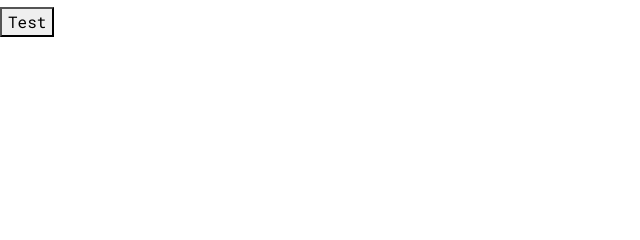
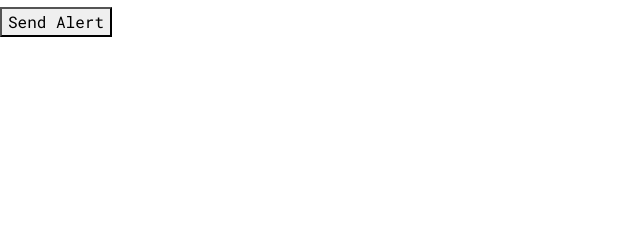
Before and after one commit to batiyeh/weather-station, a Django app: page /currentweather in a window 1280 px wide. Shown: the part 291-531 px from the top of the page, without its empty margins (0-640 px from the left). Run offline with Django 3.2, Linux system fonts and the light colour scheme; data that the repository does not hold is empty; some libraries are stand-ins or nearby versions.

Commit message:
merging master to fix stuff for ajax

```diff
--- a/currentweather/static/js/scripts.js
+++ b/currentweather/static/js/scripts.js
@@ -1,12 +1,11 @@
 // Place your javascript stuff here
-
 $(document).ready(function(){
     function csrfSafeMethod(method) {
         // these HTTP methods do not require CSRF protection
         return (/^(GET|HEAD|OPTIONS|TRACE)$/.test(method));
     }
 
-    $('#testid').click(function() {
+    $('#alert').click(function() {
         var email = "btatiyeh@gmail.com";
         var csrftoken = Cookies.get('csrftoken');
 
@@ -20,7 +19,7 @@ $(document).ready(function(){
 
         $.ajax({
             type: "POST",
-            url: '/restUrl', // This is the url to the django view in urls.py
+            url: '/testAlert', // This is the url to the django view in urls.py
             dataType: 'json',
             data: {
                email: email
--- a/currentweather/templates/currentWeather.html
+++ b/currentweather/templates/currentWeather.html
@@ -15,9 +15,8 @@
     <link href="https://fonts.googleapis.com/css?family=Roboto+Mono" rel="stylesheet">
     <link href="{% static 'css/styles.css' %}" rel="stylesheet">
 
-    <script src="http://code.jquery.com/jquery-3.3.1.min.js" integrity="sha256-FgpCb/KJQlLNfOu91ta32o/NMZxltwRo8QtmkMRdAu8="
-        crossorigin="anonymous"></script>
-        <script src="https://cdn.jsdelivr.net/npm/js-cookie@2/src/js.cookie.min.js"></script>
+    <script src="http://code.jquery.com/jquery-3.3.1.min.js" integrity="sha256-FgpCb/KJQlLNfOu91ta32o/NMZxltwRo8QtmkMRdAu8=" crossorigin="anonymous"></script>
+    <script src="https://cdn.jsdelivr.net/npm/js-cookie@2/src/js.cookie.min.js"></script>
     <script src="https://cdnjs.cloudflare.com/ajax/libs/popper.js/1.12.9/umd/popper.min.js" integrity="sha384-ApNbgh9B+Y1QKtv3Rn7W3mgPxhU9K/ScQsAP7hUibX39j7fakFPskvXusvfa0b4Q"
         crossorigin="anonymous"></script>
     <script src="https://maxcdn.bootstrapcdn.com/bootstrap/4.0.0/js/bootstrap.min.js" integrity="sha384-JZR6Spejh4U02d8jOt6vLEHfe/JQGiRRSQQxSfFWpi1MquVdAyjUar5+76PVCmYl"
@@ -67,7 +66,7 @@
     <h2>Atmospheric Pressure: {{ pressure }} mb</h2>
     <h2>Wind Speed: {{ wind_speed }} mph</h2>
 
-    <button id="testid">Test</button>
+    <button id ='alert'>Send Alert</button>
 
 </body>
 
--- a/currentweather/views.py
+++ b/currentweather/views.py
@@ -2,7 +2,6 @@
 # or directly to an HTML page to be
 from django.http import HttpResponse
 from django.shortcuts import render
-
 from dj_twilio_sms import utils
 from dj_twilio_sms.models import OutgoingSMS
 from sendsms.message import SmsMessage
@@ -67,7 +66,7 @@ def testAlert(request):
     #!usr/bin/python2.7
 
     #api.send_sms(body='I can haz txt', from_phone='+2488800626', to=['+2488800626'])
-
+    response = {'attribute1': 'TestData', 'attribute2': 'MoreTestData'}
     send_mail(
         'Weather Alert!',
         'The Weather is BAD!',
@@ -75,4 +74,4 @@ def testAlert(request):
         ['tmalarkey14@gmail.com'],
         fail_silently=False,
     )
-    return render(request, "templates/testAlert.html")
+    return HttpResponse(json.dumps(response), content_type='application/json')
```
